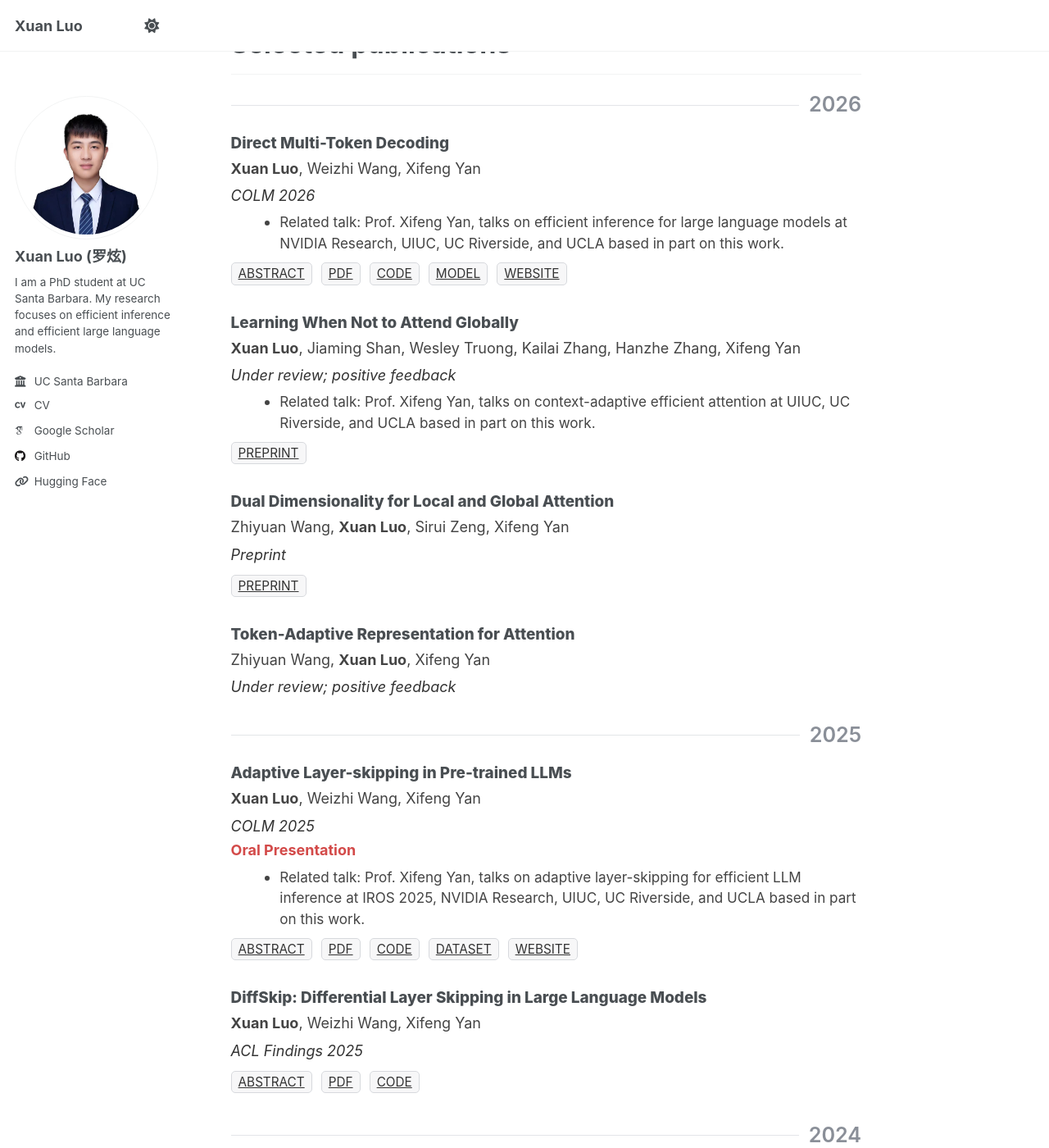
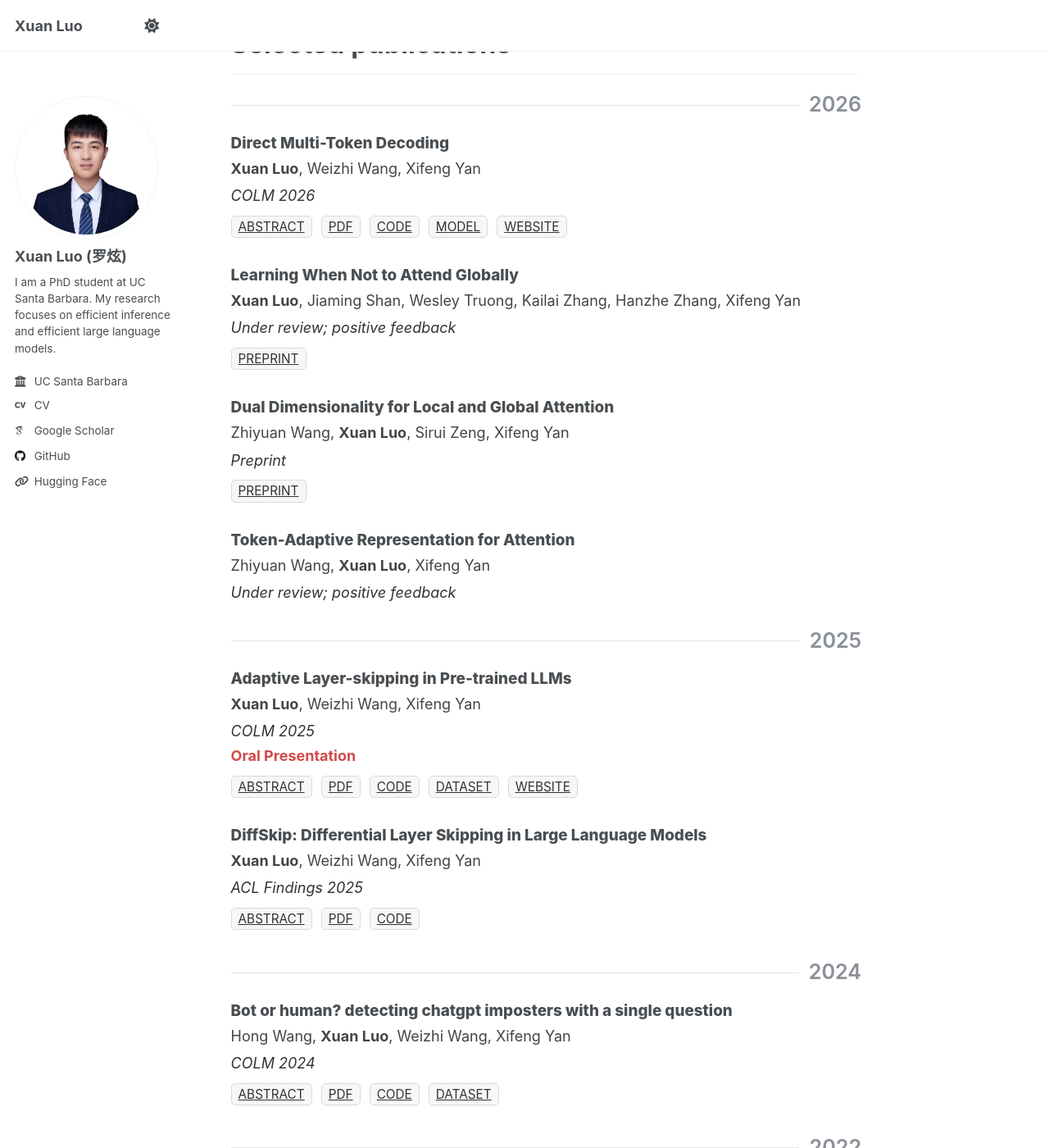
Before and after one commit to luoxuan-cs/luoxuan-cs.github.io, a Jekyll site: the page built from _pages/about.md, in a window 1280 px wide and 1400 px high, scrolled down 275 px. Shown: the whole window at 82% size. Built offline with Jekyll 4.4.1, drawn with Linux system fonts in a browser that asks for light colours; some web fonts are replaced; a script that is not in the unit is left out.

Commit message:
Update homepage content

```diff
--- a/_pages/about.md
+++ b/_pages/about.md
@@ -16,9 +16,6 @@ I'm a PhD student advised by Prof. [Xifeng Yan](https://sites.cs.ucsb.edu/~xyan/
     <div class="pub-title"><a href="/dmtd/">Direct Multi-Token Decoding</a></div>
     <div class="pub-authors"><strong>Xuan Luo</strong>, Weizhi Wang, Xifeng Yan</div>
     <div class="pub-venue">COLM 2026</div>
-    <ul class="pub-related">
-      <li>Related talk: Prof. Xifeng Yan, talks on efficient inference for large language models at NVIDIA Research, UIUC, UC Riverside, and UCLA based in part on this work.</li>
-    </ul>
     <div class="pub-buttons">
       <span class="btn-popover">
         <a class="btn-tag" href="#" onclick="return false;">ABSTRACT</a>
@@ -36,9 +33,6 @@ I'm a PhD student advised by Prof. [Xifeng Yan](https://sites.cs.ucsb.edu/~xyan/
     <div class="pub-title">Learning When Not to Attend Globally</div>
     <div class="pub-authors"><strong>Xuan Luo</strong>, Jiaming Shan, Wesley Truong, Kailai Zhang, Hanzhe Zhang, Xifeng Yan</div>
     <div class="pub-venue">Under review; positive feedback</div>
-    <ul class="pub-related">
-      <li>Related talk: Prof. Xifeng Yan, talks on context-adaptive efficient attention at UIUC, UC Riverside, and UCLA based in part on this work.</li>
-    </ul>
     <div class="pub-buttons">
       <a class="btn-tag" href="https://arxiv.org/abs/2512.22562">PREPRINT</a>
     </div>
@@ -62,9 +56,6 @@ I'm a PhD student advised by Prof. [Xifeng Yan](https://sites.cs.ucsb.edu/~xyan/
     <div class="pub-authors"><strong>Xuan Luo</strong>, Weizhi Wang, Xifeng Yan</div>
     <div class="pub-venue">COLM 2025</div>
     <div class="pub-oral">Oral Presentation</div>
-    <ul class="pub-related">
-      <li>Related talk: Prof. Xifeng Yan, talks on adaptive layer-skipping for efficient LLM inference at IROS 2025, NVIDIA Research, UIUC, UC Riverside, and UCLA based in part on this work.</li>
-    </ul>
     <div class="pub-buttons">
       <span class="btn-popover">
         <a class="btn-tag" href="#" onclick="return false;">ABSTRACT</a>
```
